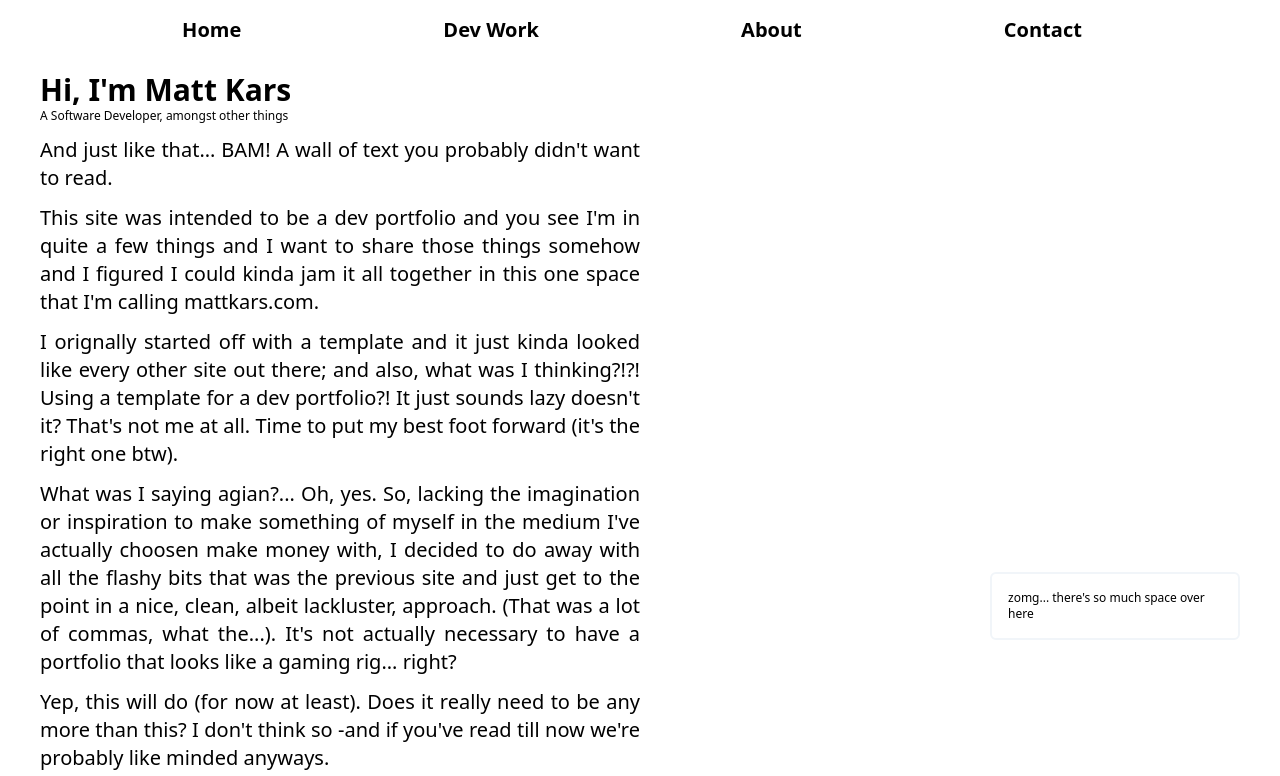
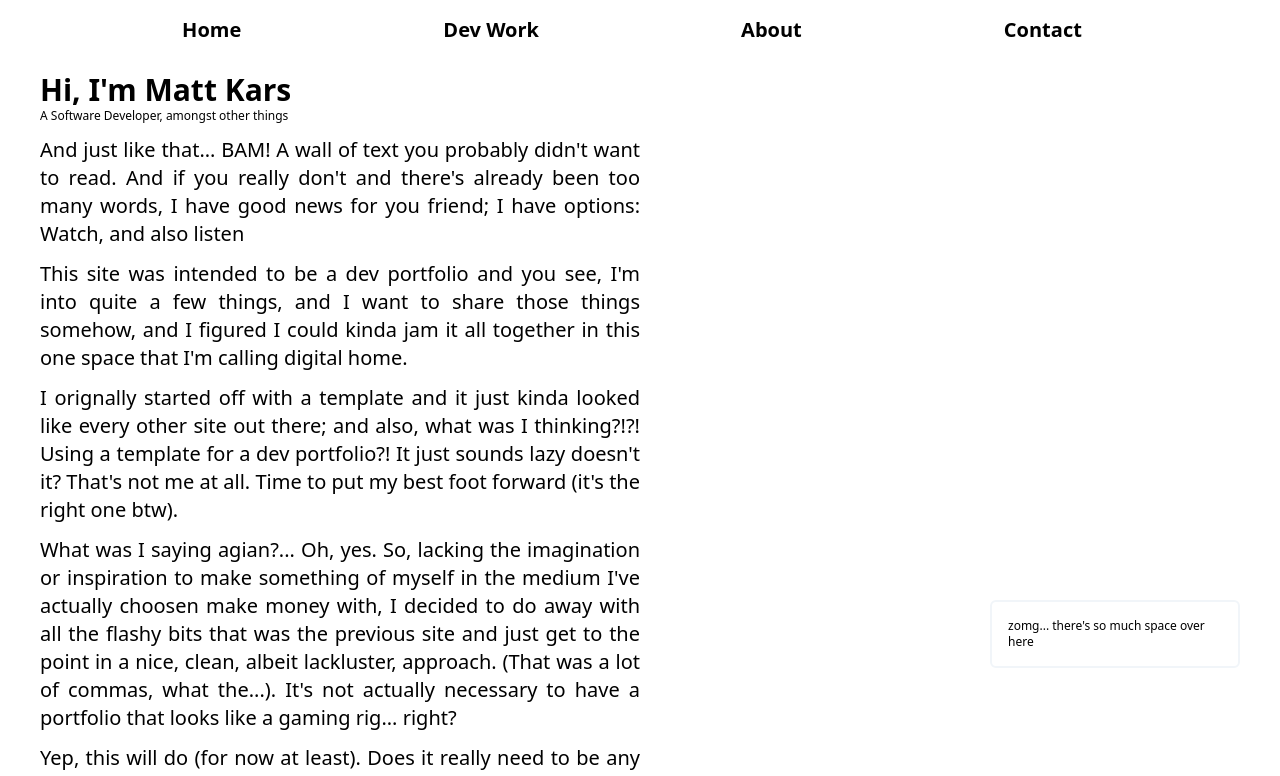
Before and after one commit to Karsyz/mattkarscom, a React (Vite) app: page / in a window 1280 px wide. Shown: the top 776 px of the page. Built offline with nearby package versions, Linux system fonts and the light colour scheme; what tailwindcss-3d would draw is missing.

Commit message:
home text and styling

```diff
--- a/src/Components/Home.jsx
+++ b/src/Components/Home.jsx
@@ -1,12 +1,18 @@
-
+import { NavLink } from 'react-router-dom'
 const Home = () => {
   return (
     <section className="flex flex-row px-10 py-3 w-full">
         <article className="relative flex flex-col text-xl font-base w-full lg:w-1/2">
-          <h1 className="font-bold text-3xl">Hi, I'm Matt Kars</h1>
-          <h2 className="text-xs mb-3">A Software Developer, amongst other things</h2>
-          <p className="text-xl font-base mb-3 text-justify">And just like that... BAM! A wall of text you probably didn't want to read.</p>
-          <p className="text-xl font-base mb-3 text-justify">This site was intended to be a dev portfolio and you see I'm in quite a few things and I want to share those things somehow and I figured I could kinda jam it all together in this one space that I'm calling mattkars.com.</p>
+        <NavLink to="about" className="flex flex-row">
+            <img src="" alt="" />
+            <div>
+              <h1 className="font-bold text-3xl">Hi, I'm Matt Kars</h1>
+              <h2 className="text-xs mb-3">A Software Developer, amongst other things</h2>
+            </div>
+          </NavLink>
+          <p className="text-xl font-base text-justify mb-3">And just like that... BAM! A wall of text you probably didn't want to read. And if you really don't and there's already been too many words, I have good news for you friend; I have options: Watch, and also listen</p>
+
+          <p className="text-xl font-base mb-3 text-justify">This site was intended to be a dev portfolio and you see, I'm into quite a few things, and I want to share those things somehow, and I figured I could kinda jam it all together in this one space that I'm calling digital home.</p>
           <p className="text-xl font-base mb-3 text-justify">I orignally started off with a template and it just kinda looked like every other site out there; and also, what was I thinking?!?! Using a template for a dev portfolio?!  It just sounds lazy doesn't it?  That's not me at all.  Time to put my best foot forward (it's the right one btw).</p>
           <p className="text-xl font-base mb-3 text-justify">What was I saying agian?... Oh, yes.  So, lacking the imagination or inspiration to make something of myself in the medium I've actually choosen make money with, I decided to do away with all the flashy bits that was the previous site and just get to the point in a nice, clean, albeit lackluster, approach. (That was a lot of commas, what the...). It's not actually necessary to have a portfolio that looks like a gaming rig... right?</p>
           <p className="text-xl font-base mb-3 text-justify">Yep, this will do (for now at least).  Does it really need to be any more than this? I don't think so -and if you've read till now we're probably like minded anyways.</p>
```
Also changed, not shown: public/img/1647651066738.jpg (added).
